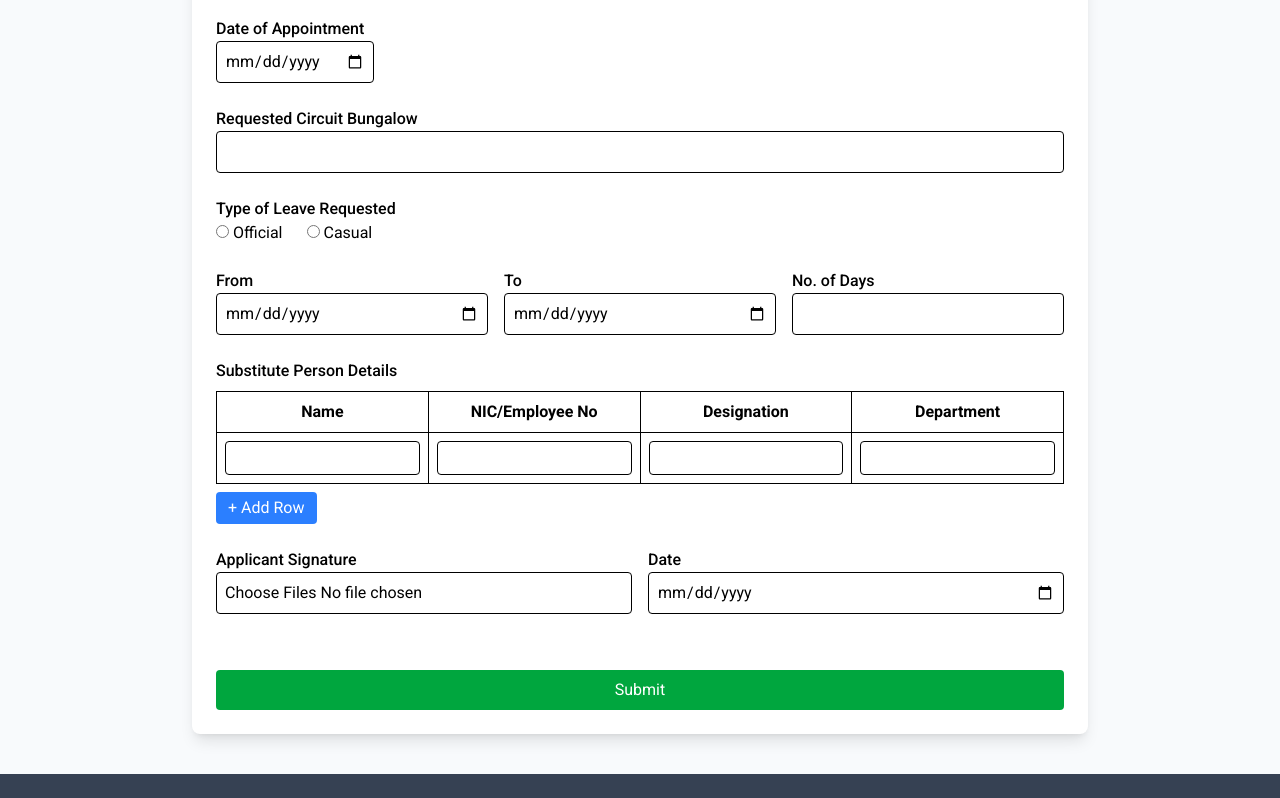
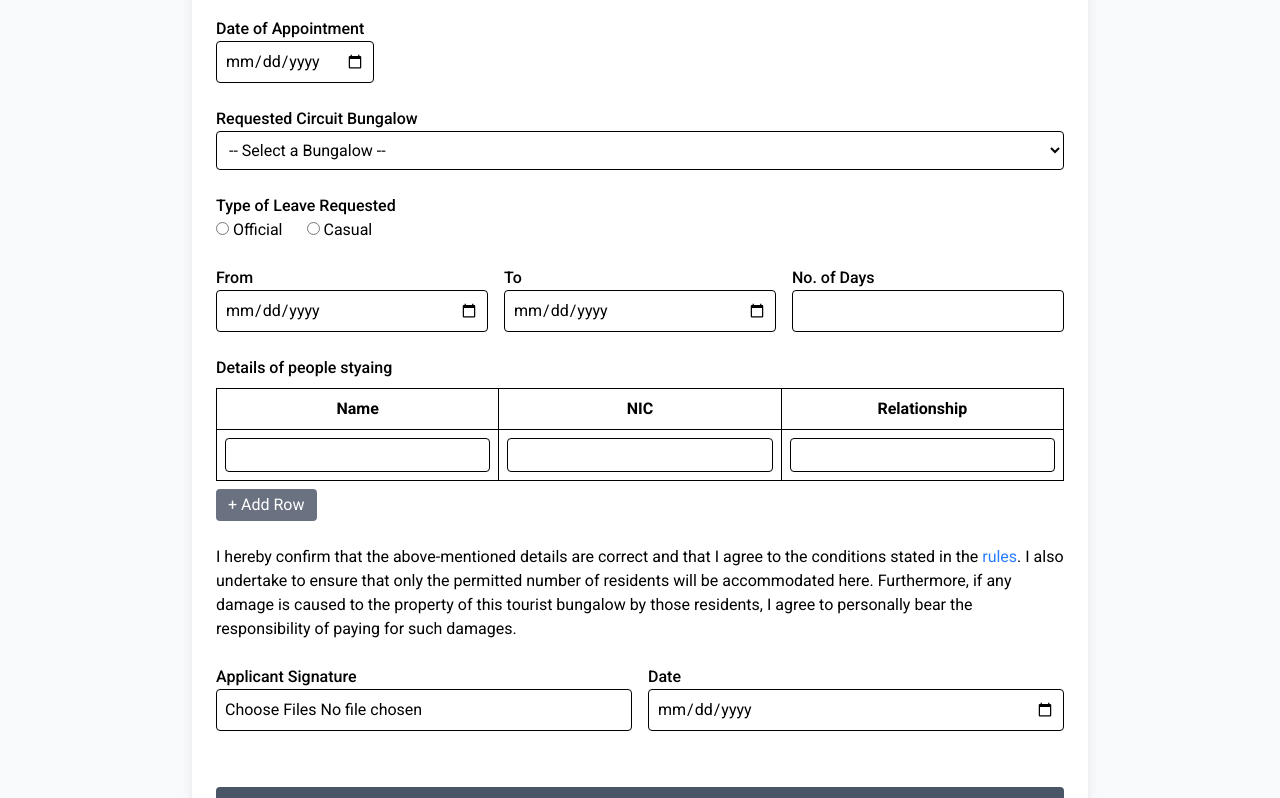
Before and after one commit to ThashmikaRathnayake/Circuit-Bungalows-Booking-System, a React (Vite) app in the folder frontend/: page /bookingForm in a window 1280 px wide. Shown: the part 680-1478 px from the top of the page. Built offline with nearby package versions, Linux system fonts and the light colour scheme.

Commit message:
added prices based on bungalow location and minor updates

```diff
--- a/frontend/src/components/ProtectedRoute.jsx
+++ b/frontend/src/components/ProtectedRoute.jsx
@@ -2,16 +2,15 @@ import React from 'react'
 import { Navigate, Outlet, useLocation } from 'react-router-dom';
 
 const ProtectedRoute = ({ allowedRoles }) => {
-
-  const isLoggedIn = "token" in localStorage;
-  const userRole = localStorage.getItem("userRole")
+  const token = localStorage.getItem("token");
+  const userRole = localStorage.getItem("userRole");
   const location = useLocation();
 
-  if (!isLoggedIn) {
+  if (!token) {
     return <Navigate to="/" replace state={{ from: location }} />;
   }
 
-  if (allowedRoles && !allowedRoles.includes(userRole)) {
+  if (allowedRoles?.length && !allowedRoles.includes(userRole)) {
     return (
       <div className="flex items-center justify-center h-[80vh] bg-gray-50 px-4">
         <div className="bg-white rounded-lg shadow-md p-8 max-w-md text-center">
@@ -30,4 +29,4 @@ const ProtectedRoute = ({ allowedRoles }) => {
   return <Outlet />;
 };
 
-export default ProtectedRoute
+export default ProtectedRoute;
--- a/frontend/src/pages/BookingForm.jsx
+++ b/frontend/src/pages/BookingForm.jsx
@@ -1,11 +1,11 @@
-import { useState } from "react";
+import { useState, useEffect } from "react";
 import Navbar from '../components/Navbar';
 import Footer from '../components/Footer';
 import logoLeft from '../assets/surveylogo.png'
 import logoRight from '../assets/national-emblem-sri-lankan.png'
 import MediaUpload from "../Utils/MediaUpload";
 import axios from "axios";
-import { useNavigate } from "react-router-dom";
+import { useNavigate, useLocation } from "react-router-dom";
 import toast from "react-hot-toast";
 
 const bungalowPrices = {
@@ -15,8 +15,8 @@ const bungalowPrices = {
   "diyathalawa HQ 41": { survey: 300, land: 500, other: 1200 },
   "diyathalawa HQ 38": { survey: 300, land: 500, other: 1200 },
   "diyathalawa HQ 45": { survey: 300, land: 500, other: 1200 },
-  "anuradapura CB": { survey: 500, land: 1000, other: 3500 },
-  "nuwara eliya CB": { survey: 500, land: 1000, other: 3500 },
+  "Anuradhapura": { survey: 500, land: 1000, other: 3500 },
+  "Nuwara Eliya": { survey: 500, land: 1000, other: 3500 },
   "jaffna CB": { survey: 300, land: 1000, other: null },
   "ampara CB": { survey: 300, land: 500, other: 1200 },
   "katharagama CB": { survey: 500, land: 1000, other: 1500 },
@@ -47,12 +47,29 @@ export default function BookingForm() {
     leaveFrom: "",
     leaveTo: "",
     leaveDays: "",
-    substitutes: [{ name: "", nic: "", designation: "", department: "" }],
+    substitutes: [{ name: "", nic: "", relationship: "" }],
     retiredIdCard: [],
     applicantSignature: [],
     applicantDate: "",
   });
   const [errors, setErrors] = useState({});
+  const navigate = useNavigate();
+  const location = useLocation();
+
+  useEffect(() => {
+  if (location.state?.bungalow) {
+      const bungalowKey = location.state.bungalow
+        .replace(/\s+/g, " ")   // normalize spaces if needed
+        .replace(/\bcb\b/i, "CB") // make CB uppercase if needed
+        .trim();
+      setFormData((prev) => ({
+        ...prev,
+        requestedBungalow: bungalowKey,
+      }));
+    }
+  }, [location.state]);
+
+
 
   const validateForm = () => {
   let newErrors = {};
@@ -91,10 +108,9 @@ export default function BookingForm() {
 
   // if object is empty -> valid
   return Object.keys(newErrors).length === 0;
-};
+ };
 
 
-  const navigate = useNavigate();
 
   const handleChange = (e) => {
     setFormData({ ...formData, [e.target.name]: e.target.value });
@@ -247,10 +263,32 @@ export default function BookingForm() {
 
         {formData.positionNature === "active" && (
           <div className="space-y-4">
-            <div>
-              <label className="block font-medium">Institution / Department</label>
-              <input name="institution" value={formData.institution} onChange={handleChange} className="w-full p-2 border rounded" required/>
-            </div>
+            <div className="flex gap-6">
+              <label className="block font-medium">Department:</label>
+            {["survey", "land", "other"].map((dept) => (
+              <label key={dept} className="flex items-center gap-2">
+                <input
+                  type="radio"
+                  name="department"
+                  value={dept}
+                  checked={formData.department === dept}
+                  onChange={(e) =>
+                    setFormData({ ...formData, department: e.target.value })
+                  }
+                />
+                <span className="capitalize">{dept}</span>
+              </label>
+            ))}
+          </div>
+
+          {/* Display price only for selected department */}
+          {formData.department && (
+            <p className="mt-2 text-gray-700">
+              Price for <span className="font-semibold capitalize">{formData.department}</span>, Circuit Bungalow <span className="font-semibold capitalize">{ formData.requestedBungalow }</span> of Survey:
+              Rs. {bungalowPrices[formData.requestedBungalow]?.[formData.department] ?? "N/A"}
+            </p>
+          )}
+
             <div>
               <label className="block font-medium">Position / Designation</label>
               <input name="designation" value={formData.designation} onChange={handleChange} className="w-full p-2 border rounded" required/>
@@ -273,6 +311,7 @@ export default function BookingForm() {
         )}
 
         {formData.positionNature === "retired" && (
+          <>
             <div className="mt-4">
                 <label className="block font-medium">Upload Retired ID Card</label>
                 <input
@@ -282,6 +321,32 @@ export default function BookingForm() {
                 className="w-full p-2 border rounded"
                 required/>
             </div>
+
+            <div className="flex gap-6">
+              <label className="block font-medium">Department:</label>
+            {["survey", "land", "other"].map((dept) => (
+              <label key={dept} className="flex items-center gap-2">
+                <input
+                  type="radio"
+                  name="department"
+                  value={dept}
+                  checked={formData.department === dept}
+                  onChange={(e) =>
+                    setFormData({ ...formData, department: e.target.value })
+                  }
+                />
+                <span className="capitalize">{dept}</span>
+              </label>
+            ))}
+          </div>
+          {/* Display price only for selected department */}
+          {formData.department && (
+            <p className="mt-2 text-gray-700">
+              Price for <span className="font-semibold capitalize">{formData.department}</span>, Circuit Bungalow <span className="font-semibold capitalize">{ formData.requestedBungalow }</span> of Survey:
+              Rs. {bungalowPrices[formData.requestedBungalow]?.[formData.department] ?? "N/A"}
+            </p>
+          )}
+            </>
             )}
 
         <div>
@@ -290,9 +355,23 @@ export default function BookingForm() {
         </div>
 
         <div>
-          <label className="block font-medium">Requested Circuit Bungalow</label>
-          <input name="requestedBungalow" value={formData.requestedBungalow} onChange={handleChange} className="w-full p-2 border rounded" required/>
-        </div>
+        <label className="block font-medium">Requested Circuit Bungalow</label>
+        <select
+          name="requestedBungalow"
+          value={formData.requestedBungalow}
+          onChange={handleChange}
+          className="w-full p-2 border rounded"
+          required
+        >
+          <option value="">-- Select a Bungalow --</option>
+          {Object.keys(bungalowPrices).map((bungalow) => (
+            <option key={bungalow} value={bungalow}>
+              {bungalow}
+            </option>
+          ))}
+        </select>
+      </div>
+
 
         <div>
           <label className="block font-medium">Type of Leave Requested</label>
@@ -329,37 +408,40 @@ export default function BookingForm() {
         </div>
 
         <div>
-          <label className="block font-medium mb-2">Substitute Person Details</label>
+          <label className="block font-medium mb-2">Details of people styaing</label>
           <table className="w-full border border-collapse">
             <thead>
               <tr>
                 <th className="border p-2">Name</th>
-                <th className="border p-2">NIC/Employee No</th>
-                <th className="border p-2">Designation</th>
-                <th className="border p-2">Department</th>
+                <th className="border p-2">NIC</th>
+                <th className="border p-2">Relationship</th>
               </tr>
             </thead>
             <tbody>
               {formData.substitutes.map((row, index) => (
                 <tr key={index}>
-                  {['name', 'nic', 'designation', 'department'].map((field) => (
+                  {['name', 'nic', 'relationship'].map((field) => (
                     <td className="border p-2" key={field}>
                       <input
                         type="text"
                         value={row[field]}
                         onChange={(e) => handleRowChange(index, field, e.target.value)}
                         className="w-full p-1 border rounded"
-                      required/>
+                      />
                     </td>
                   ))}
                 </tr>
               ))}
             </tbody>
           </table>
-          <button type="button" onClick={addRow} className="mt-2 px-3 py-1 bg-blue-500 text-white rounded">
+          <button type="button" onClick={addRow} className="mt-2 px-3 py-1 bg-gray-500 hover:bg-gray-600 cursor-pointer text-white rounded">
             + Add Row
           </button>
         </div>
+
+        <p>
+          I hereby confirm that the above-mentioned details are correct and that I agree to the conditions stated in the <span className="text-blue-500 cursor-pointer" onClick={()=>{navigate("/infoPage")}}>rules</span>. I also undertake to ensure that only the permitted number of residents will be accommodated here. Furthermore, if any damage is caused to the property of this tourist bungalow by those residents, I agree to personally bear the responsibility of paying for such damages.
+        </p>
 
         <div className="grid grid-cols-2 gap-4">
           <div>
@@ -372,7 +454,7 @@ export default function BookingForm() {
             {errors.applicantDate && <p className="text-red-500 text-sm">{errors.applicantDate}</p>}
           </div>
         </div>
-        <button type="submit" className="w-full bg-green-600 text-white py-2 rounded mt-8 cursor-pointer">Submit</button>
+        <button type="submit" className="w-full bg-gray-600 hover:bg-gray-700 text-white py-2 rounded mt-8 cursor-pointer">Submit</button>
       </form>
     </div>
      <Footer />
--- a/frontend/src/pages/BookingPage.jsx
+++ b/frontend/src/pages/BookingPage.jsx
@@ -211,7 +211,7 @@ export default function BookingPage() {
                   )}
                 </div>
                 <div className="flex gap-10">
-                  <button className="w-[200px] h-[50px] rounded-lg bg-gray-700 cursor-pointer mt-10 text-white hover:bg-gray-500 " onClick={()=>{navigate("/bookingForm")}}>Book this bungalow</button>
+                  <button className="w-[200px] h-[50px] rounded-lg bg-gray-700 cursor-pointer mt-10 text-white hover:bg-gray-500 " onClick={()=>{navigate("/bookingForm",{ state: { bungalow: data.name } })}}>Book this bungalow</button>
                   <button className="w-[200px] h-[50px] rounded-lg mt-10 bg-gray-700 text-white hover:bg-gray-500 cursor-pointer">Check Availability</button>
                 </div>
               </div>
```
Also changed, not shown: frontend/src/App.jsx (+7 -11 lines), 1 other file (tests, documents, lock files or other folders).
